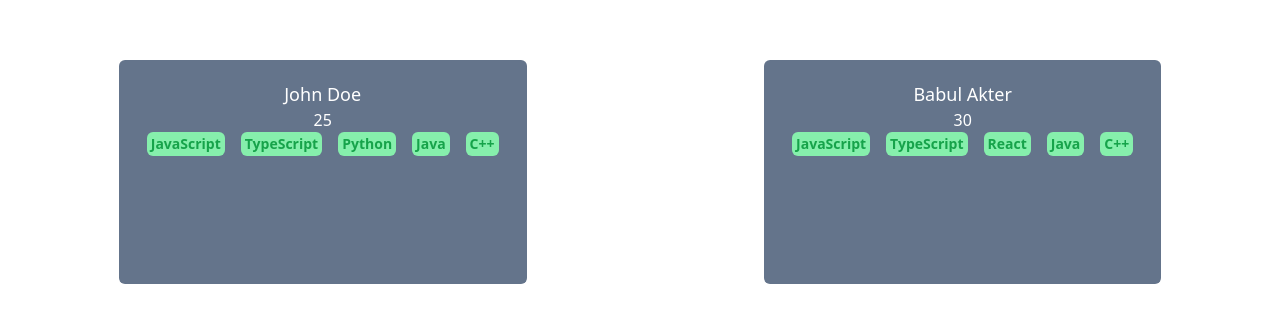
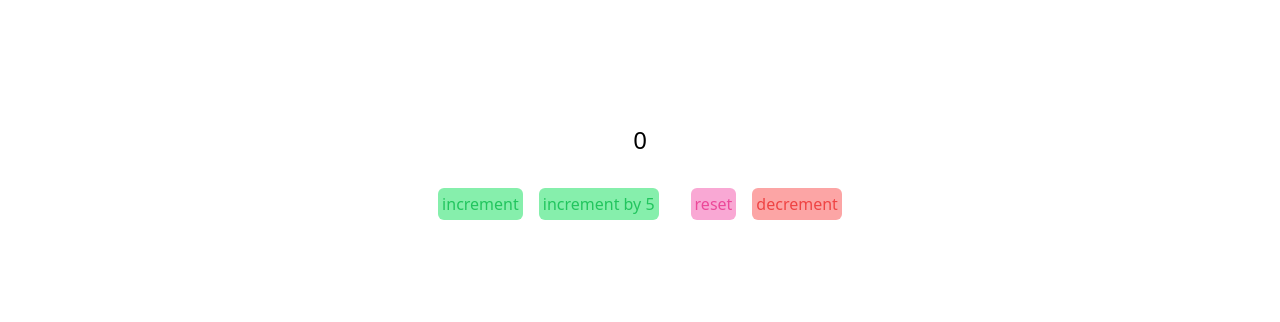
Before and after one commit to babulakterfsd/learn-react-typescript, a React (Vite) app: page / in a window 1280 px wide. Shown: the part 228-550 px from the top of the page. Built offline with nearby package versions, Linux system fonts and the light colour scheme.

Commit message:
usereducer implemented in typescript

```diff
--- a/src/components/Person.tsx
+++ b/src/components/Person.tsx
@@ -1,33 +1,83 @@
-import React from 'react';
+import React, { useReducer } from 'react';
 
-interface userType {
-  name: string;
-  age: number;
-  languages: string[];
-}
+const INCREMENT = 'INCREMENT';
+const INCREMENTBYAMOUNT = 'INCREMENTBYAMOUNT';
+const RESET = 'RESET';
+const DECREMENT = 'DECREMENT';
 
-type personProps = {
-  user: userType;
+const initialState = { count: 0 };
+type counterState = {
+  count: number;
 };
 
-const Persons = ({ user }: personProps) => {
-  const { name, age, languages } = user;
+type IncrementActionType = { type: typeof INCREMENT };
+type IncrementByAmountActionType = {
+  type: typeof INCREMENTBYAMOUNT;
+  payload: number;
+};
+type ResetActionType = { type: typeof RESET };
+type DecrementActionType = { type: typeof DECREMENT };
+
+type counterActionType =
+  | IncrementActionType
+  | DecrementActionType
+  | ResetActionType
+  | IncrementByAmountActionType;
+
+const reducer = (state: counterState, action: counterActionType) => {
+  switch (action.type) {
+    case INCREMENT:
+      return { count: state.count + 1 };
+    case INCREMENTBYAMOUNT:
+      return { count: state.count + action.payload };
+    case RESET:
+      return { count: 0 };
+    case DECREMENT:
+      return { count: state.count - 1 };
+    default:
+      throw new Error();
+  }
+};
+
+const Persons = () => {
+  const [state, dispatch] = useReducer(reducer, initialState);
 
   return (
     <div className='h-screen flex justify-center items-center flex-col text-center'>
-      <div className='h-56 w-[400] p-5 rounded-md bg-slate-500 text-white'>
-        <h2 className='text-lg'>{name}</h2>
-        <p className='text-md'>{age}</p>
-        <div className='flex justify-center items-center'>
-          {languages.map((language: string, index: number) => (
-            <p
-              className='text-sm mx-2 bg-green-300 text-green-600 rounded-md py-0.5 px-1 font-semibold'
-              key={index}
-            >
-              {language}
-            </p>
-          ))}
-        </div>
+      <h1 className='text-2xl'>{state.count}</h1>
+      <div className='flex mt-8'>
+        <button
+          className='bg-green-300 text-green-500 p-1 rounded-md'
+          onClick={() => {
+            dispatch({ type: INCREMENT });
+          }}
+        >
+          increment
+        </button>
+        <button
+          className='bg-green-300 text-green-500 p-1 rounded-md mx-4'
+          onClick={() => {
+            dispatch({ type: INCREMENTBYAMOUNT, payload: 5 });
+          }}
+        >
+          increment by 5
+        </button>
+        <button
+          className='bg-pink-300 text-pink-500 p-1 rounded-md mx-4'
+          onClick={() => {
+            dispatch({ type: RESET });
+          }}
+        >
+          reset
+        </button>
+        <button
+          className='bg-red-300 text-red-500 p-1 rounded-md'
+          onClick={() => {
+            dispatch({ type: DECREMENT });
+          }}
+        >
+          decrement
+        </button>
       </div>
     </div>
   );
--- a/src/views/Home.tsx
+++ b/src/views/Home.tsx
@@ -1,22 +1,10 @@
-import React from 'react';
+import React, { useState } from 'react';
 import Person from '../components/Person';
-
-const user = {
-  name: 'John Doe',
-  age: 25,
-  languages: ['JavaScript', 'TypeScript', 'Python', 'Java', 'C++'],
-};
-const user2 = {
-  name: 'Babul Akter',
-  age: 30,
-  languages: ['JavaScript', 'TypeScript', 'React', 'Java', 'C++'],
-};
 
 const Home = () => {
   return (
     <div className='flex justify-around'>
-      <Person user={user} />
-      <Person user={user2} />
+      <Person />
     </div>
   );
 };
```
